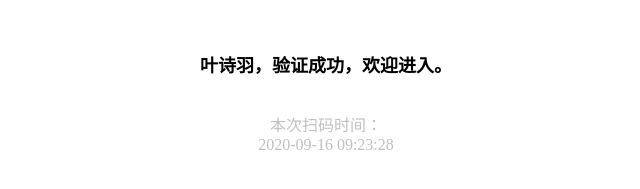
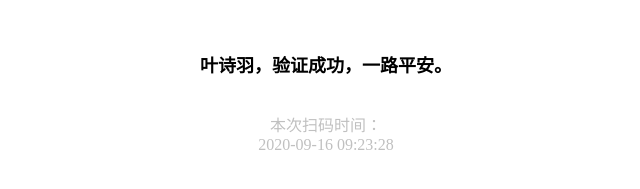
Before and after one commit to tragicomedians/exit-yeshiyu, a plain HTML site: page index.html in a window 1280 px wide. Shown: the part 235-424 px from the top of the page, 322-962 px from the left. Drawn offline with nearby package versions, Linux system fonts and the light colour scheme.

Commit message:
Update index.html

```diff
--- a/index.html
+++ b/index.html
@@ -25,7 +25,7 @@
     </div> <img src="duigoulan.png" class="mint-image sjas257dv OPjhiwxcyh" style="width: 150px; height: 150px;">
     <div class="mint-text bh-color-gray sjat2iw05 OPjhiwxcyll1 mt-color-default" style="margin-bottom: 35px;margin-top: 14px;font-size: 18px;font-family: 微软雅黑;font-weight: bold">学生</div>
     <div class="mint-text bh-color-gray sjat2iw05 OPjhiwxcyll mt-color-default"
-         style="font-family: PingFang Sc;margin-bottom:35px;margin-top: 54px;font-family: 微软雅黑;font-weight: bold;font-size: 18px ">叶诗羽，验证成功，欢迎进入。</div>
+         style="font-family: PingFang Sc;margin-bottom:35px;margin-top: 54px;font-family: 微软雅黑;font-weight: bold;font-size: 18px ">叶诗羽，验证成功，一路平安。</div>
     <div class="mint-text bh-color-gray-3 OPjhiwxcyne mt-color-default"style="color: silver">
         本次扫码时间：</div> <div class="mint-text bh-color-gray-3 OPjhiwxcyne1 mt-color-default"style="color: silver;margin-bottom: 50px;font-size: 16px">
     {{aaa}}
```
